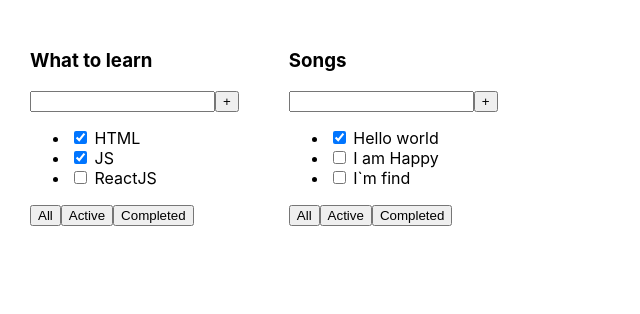
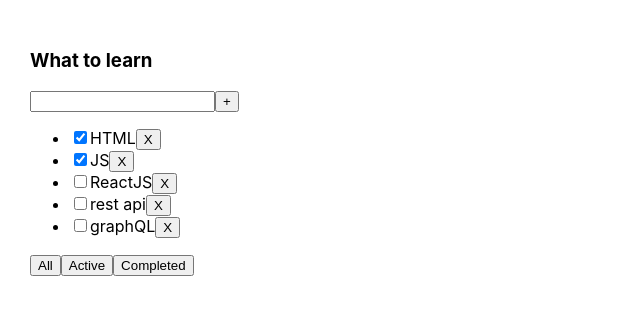
Before and after one commit to MillionerMIN/todolist-ts-app, a React (Create React App) app: page / in a window 1280 px wide. Shown: the top 314 px of the page, without its empty margins (0-640 px from the left). Built offline with nearby package versions, Linux system fonts and the light colour scheme.

Commit message:
lesson-2 using useState add removeTask function, changeFilter, hung up event handlers onClick on buttons

```diff
--- a/src/App.tsx
+++ b/src/App.tsx
@@ -1,25 +1,45 @@
-import React from 'react';
+import React, { useState } from 'react';
 import './App.css';
 import { Todolist } from './component/Todolist/Todolist';
 
+export type FilterTodolistType = 'all' | 'active' | 'completed'
+
 function App() {
 
-    const tasks1 = [
-        { id: 1, title: 'HTML', isDone: true},
+    let [tasks, setTasks] = useState([
+        { id: 1, title: 'HTML', isDone: true },
         { id: 2, title: 'JS', isDone: true },
         { id: 3, title: 'ReactJS', isDone: false },
-    ]
+        { id: 4, title: 'rest api', isDone: false },
+        { id: 5, title: 'graphQL', isDone: false },
+    ])
 
-    const tasks2 = [
-        { id: 1, title: 'Hello world', isDone: true },
-        { id: 2, title: 'I am Happy', isDone: false },
-        { id: 3, title: 'I`m find', isDone: false },
-    ]
+
+
+    function removeTask(id: number) {
+        let filterTasks = tasks.filter(t => t.id !== id);
+        setTasks(filterTasks);
+    }
+    let [filter, setFilter] = useState<FilterTodolistType>('all');
+
+    let tasksForTodolist = tasks;
+    if (filter === 'active') {
+        tasksForTodolist = tasks.filter(t => t.isDone === false);
+    }
+    if (filter === 'completed') {
+        tasksForTodolist = tasks.filter(t => t.isDone === true);
+    }
+    function changeFilter(value: FilterTodolistType) {
+        setFilter(value);
+    }
+
     return (
         <div className="App">
-            <Todolist title="What to learn" tasks={tasks1}/>
-            <Todolist title="Songs" tasks={tasks2}/>
-            {/* <Todolist title="Books" /> */}
+            <Todolist
+                title="What to learn"
+                tasks={tasksForTodolist}
+                removeTask={removeTask}
+                onChangeFilter={changeFilter}/>
         </div>
     );
 }
--- a/src/component/Todolist/Todolist.tsx
+++ b/src/component/Todolist/Todolist.tsx
@@ -1,8 +1,11 @@
 import React from 'react';
+import { FilterTodolistType } from '../../App';
 
 type TodolistType = {
     title: string
     tasks: Array<TaskType>
+    removeTask: (taskId: number) => void
+    onChangeFilter: (value: FilterTodolistType) => void
 }
 
 type TaskType = {
@@ -19,14 +22,16 @@ export function Todolist(props: TodolistType) {
             <button>+</button>
         </div>
         <ul>
-            <li><input type="checkbox" checked={props.tasks[0].isDone} /> <span>{props.tasks[0].title}</span></li>
-            <li><input type="checkbox" checked={props.tasks[1].isDone} /> <span>{props.tasks[1].title}</span></li>
-            <li><input type="checkbox" checked={props.tasks[2].isDone} /> <span>{props.tasks[2].title}</span></li>
+            {props.tasks.map(t => <li key={t.id}>
+                <input type="checkbox" checked={t.isDone} />
+                <span>{t.title}</span>
+                <button onClick={() => { props.removeTask(t.id) }}>X</button>
+            </li>)}
         </ul>
         <div>
-            <button>All</button>
-            <button>Active</button>
-            <button>Completed</button>
+            <button onClick={()=> {props.onChangeFilter('all')}}>All</button>
+            <button onClick={() => { props.onChangeFilter('active') }}>Active</button>
+            <button onClick={() => { props.onChangeFilter('completed') }}>Completed</button>
         </div>
     </div>;
 }
```
